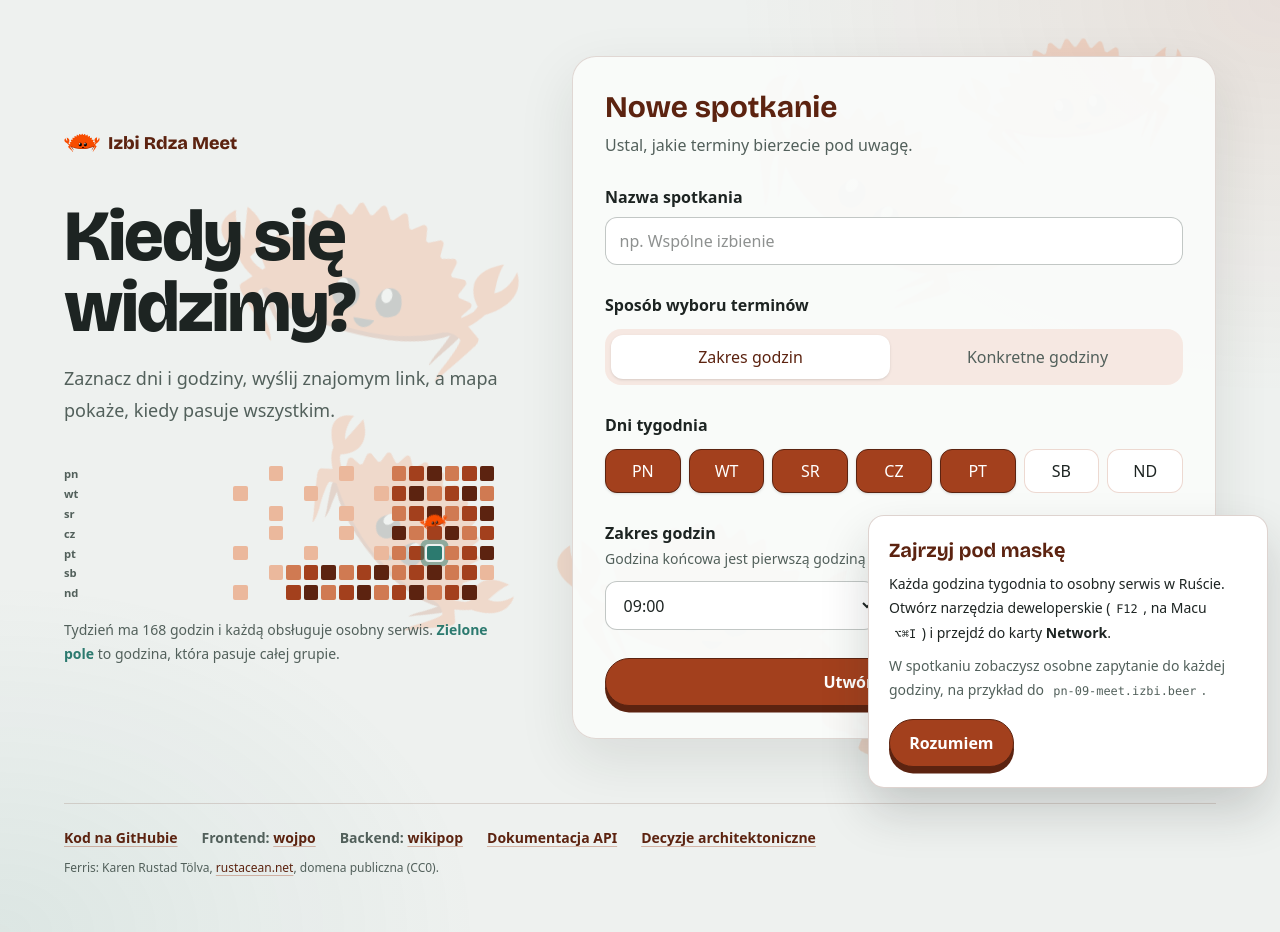
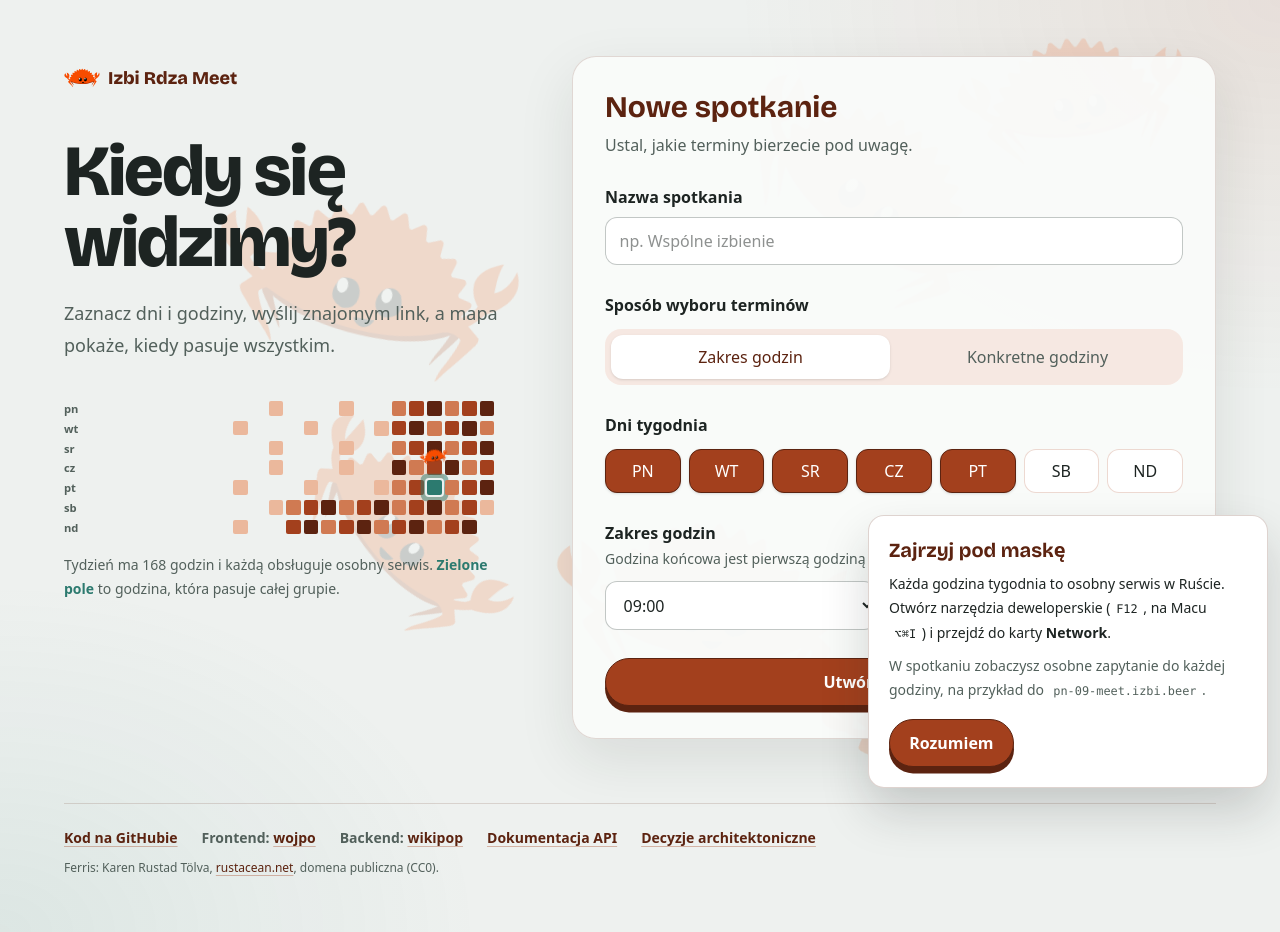
Before and after one commit to wikipop/IzbiRdzaSpotkanie, a Nuxt app in the folder frontend/: page / in a window 1280 px wide. Built offline with nearby package versions, Linux system fonts and the light colour scheme.

Commit message:
fix(frontend): keep the hero pinned to the top while the form grows

```diff
--- a/frontend/app/pages/index.vue
+++ b/frontend/app/pages/index.vue
@@ -228,7 +228,7 @@ async function createEvent(): Promise<void> {
 
 <template>
   <div class="min-h-screen px-4 py-8 sm:px-8 sm:py-14">
-    <main id="main-content" class="mx-auto grid w-full max-w-6xl gap-8 lg:grid-cols-[0.85fr_1.15fr] lg:items-center">
+    <main id="main-content" class="mx-auto grid w-full max-w-6xl gap-8 lg:grid-cols-[0.85fr_1.15fr] lg:items-start">
       <section aria-labelledby="page-title" class="min-w-0 py-2">
         <p class="wordmark inline-flex items-center gap-2 font-display text-lg font-extrabold text-rust-dark">
           <img src="/assets/ferris/ferris.svg" alt="" class="wordmark-crab h-6 w-auto"> Izbi Rdza Meet
```
